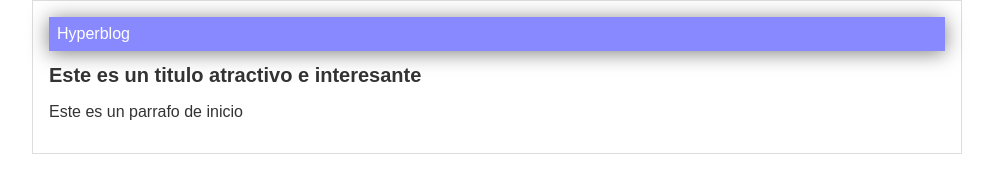
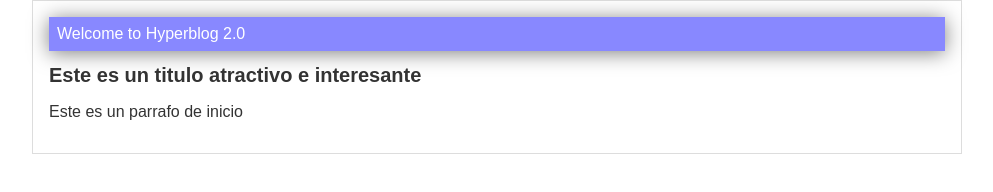
Before and after one commit to Den2is/Hyper, a plain HTML site: page index.html in a window 1280 px wide. Shown: the whole page, without its empty margins (143-1136 px from the left). Drawn offline with Linux system fonts and the light colour scheme.

Commit message:
Version del hyperblog

```diff
--- a/index.html
+++ b/index.html
@@ -6,7 +6,7 @@
  <body>
   <div id="container">
    <div id="cabecera">
-	   Hyperblog
+	  Welcome to  Hyperblog 2.0
    </div>
     <div id="post">
      <h1>Este es un titulo atractivo e interesante</h1>
```
